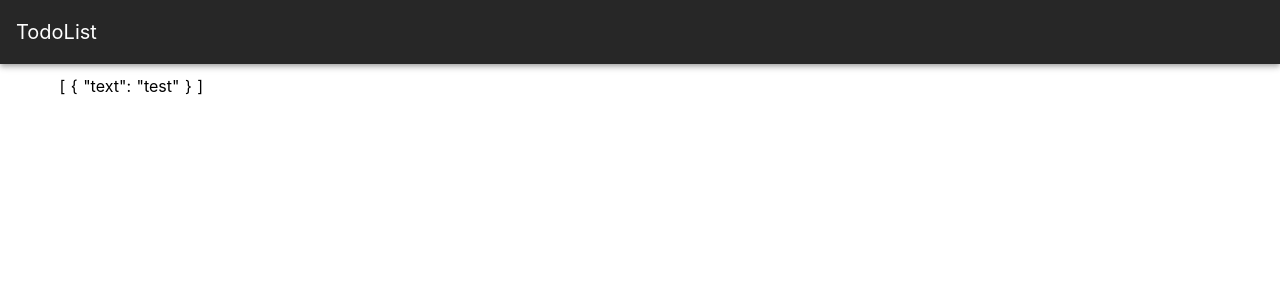
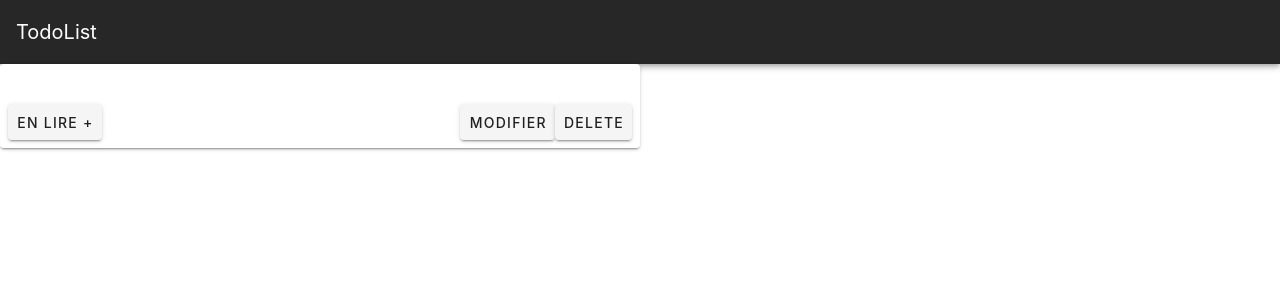
Before and after one commit to wbaridon/todoList, a Nuxt app: page / in a window 1280 px wide. Shown: the top 300 px of the page. Built offline with nearby package versions, Linux system fonts and the light colour scheme; no server answers.

Commit message:
Add Basic CSS to todoList

```diff
--- a/pages/index.vue
+++ b/pages/index.vue
@@ -1,6 +1,21 @@
 <template>
-  <section class="container">
-      {{list}}
+  <section>
+    <v-layout v-for="item in list" :key="item.id">
+     <v-flex xs12 sm6 offset-sm3>
+      <v-card>
+        <v-card-title primary-title>
+            <h3 class="headline mb-0">{{item.title}}</h3>
+        </v-card-title>
+
+        <v-card-actions>
+          <v-btn flat color="blue">En lire +</v-btn>
+          <v-spacer></v-spacer>
+          <v-btn flat color="orange">Modifier</v-btn>
+          <v-btn flat color="red">Delete</v-btn>
+        </v-card-actions>
+      </v-card>
+    </v-flex>
+  </v-layout>
   </section>
 </template>
 
```
